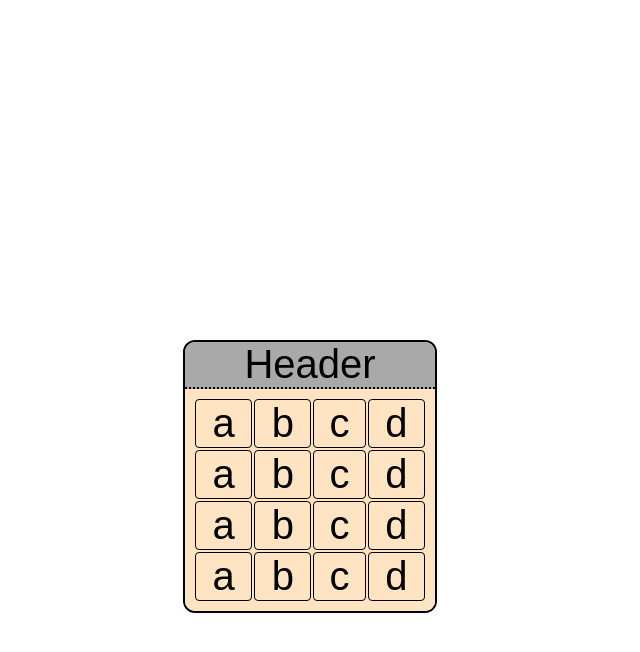
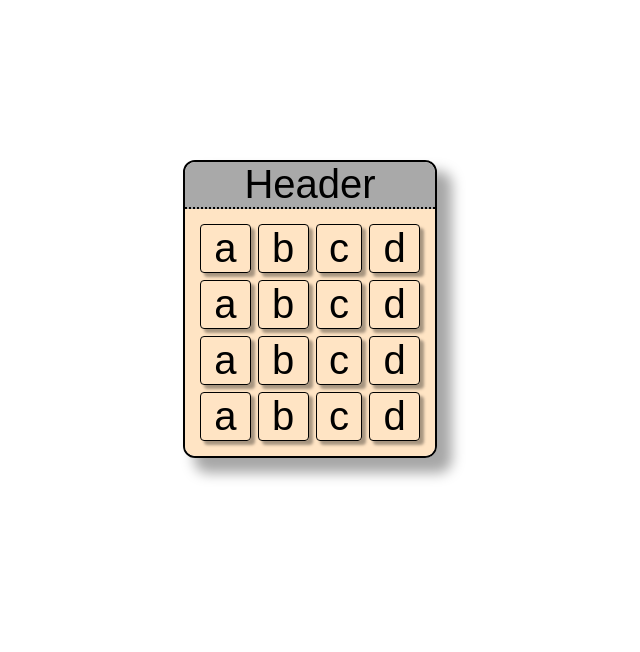
Before and after one commit to dzaicev2509/dzaicev2509.github.io, a plain HTML site: page Section/index.html in a window 1280 px wide. Shown: the whole page, without its empty margins (332-972 px from the left). Drawn offline with Linux system fonts and the light colour scheme.

Commit message:
New web page section

```diff
--- a/Section/style.css
+++ b/Section/style.css
@@ -10,7 +10,7 @@ table{
 }
 
 body{
-    margin: calc(50% - 300px) calc(50% - 125px) auto calc(50% - 125px);
+    margin: 20vh calc(50% - 125px);
 }
 
 .section-header{
@@ -24,6 +24,7 @@ table{
     width: 100%;
     background-color: bisque;
     padding: 8px;
+    border-spacing: 7px;
 }
 
 section{
@@ -32,9 +33,31 @@ section{
     border-radius: 12px;
     text-align: center;
     align-items: center;
+
+    -webkit-box-shadow: 13px 13px 13px 2px rgba(0,0,0,0.35);
+    -moz-box-shadow: 13px 13px 13px 2px rgba(0,0,0,0.35);
+    box-shadow: 13px 13px 13px 2px rgba(0,0,0,0.35);
 }
 
 td{
     border: 1px solid black;
     border-radius: 4px;
+    transition: all 0.25s ease-out;
+
+    -webkit-box-shadow: 4px 4px 3px 0px rgba(0,0,0,0.35);
+    -moz-box-shadow: 4px 4px 3px 0px rgba(0,0,0,0.35);
+    box-shadow: 4px 4px 3px 0px rgba(0,0,0,0.35);
+
+	position: relative;
+	top: 0px;
+	left: 0px;
 }
+
+td:hover{
+    -webkit-box-shadow: 8px 8px 6px 4px rgba(0,0,0,0.2);
+    -moz-box-shadow: 8px 8px 6px 4px rgba(0,0,0,0.2);
+    box-shadow: 8px 8px 6px 4px rgba(0,0,0,0.2);
+    top: -3px;
+    left: -3px;
+    background-color: gainsboro;
+}
```
